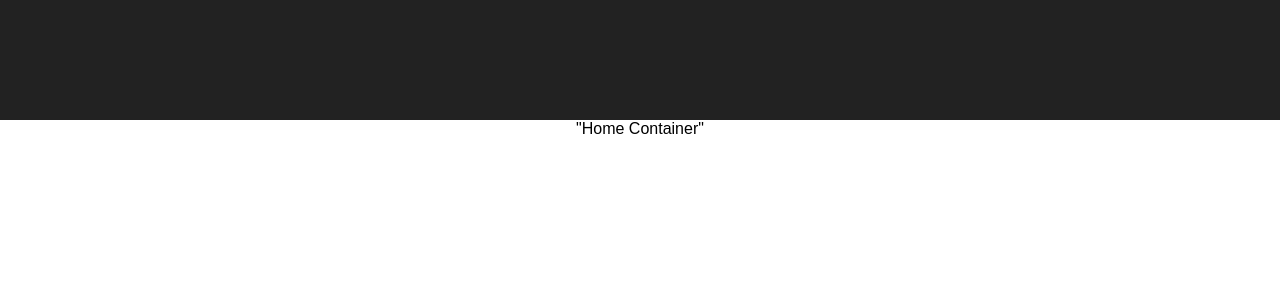
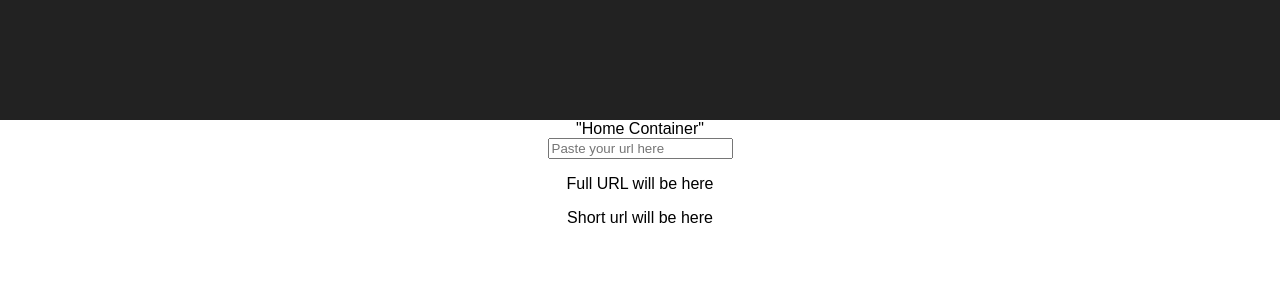
Before and after one commit to LKWLaLa/url-shortener-fe, a React (Create React App) app: page / in a window 1280 px wide. Shown: the top 300 px of the page. Built offline with nearby package versions, Linux system fonts and the light colour scheme.

Commit message:
add Input and Result components

```diff
--- a/src/components/HomeContainer.js
+++ b/src/components/HomeContainer.js
@@ -1,10 +1,14 @@
 import React, { Component } from 'react'
+import Input from './Input'
+import Result from './Result'
 
 class HomeContainer extends Component {
   render() {
     return (
       <div>
         "Home Container"
+        <Input />
+        <Result />
       </div>
     );
   }
--- /dev/null
+++ b/src/components/Input.js
@@ -0,0 +1,13 @@
+import React, { Component } from 'react'
+
+class Input extends Component {
+  render() {
+    return (
+      <div>
+        <input type="text" placeholder="Paste your url here"/>
+      </div>
+    );
+  }
+}
+
+export default Input;
--- /dev/null
+++ b/src/components/Result.js
@@ -0,0 +1,12 @@
+import React from 'react';
+
+const Result = (props) => {
+  return(
+    <div className="result-box">
+      <p className="full-url">Full URL will be here</p>
+      <p className="short-url">Short url will be here</p>
+    </div>
+  )
+}
+
+export default Result;
```
